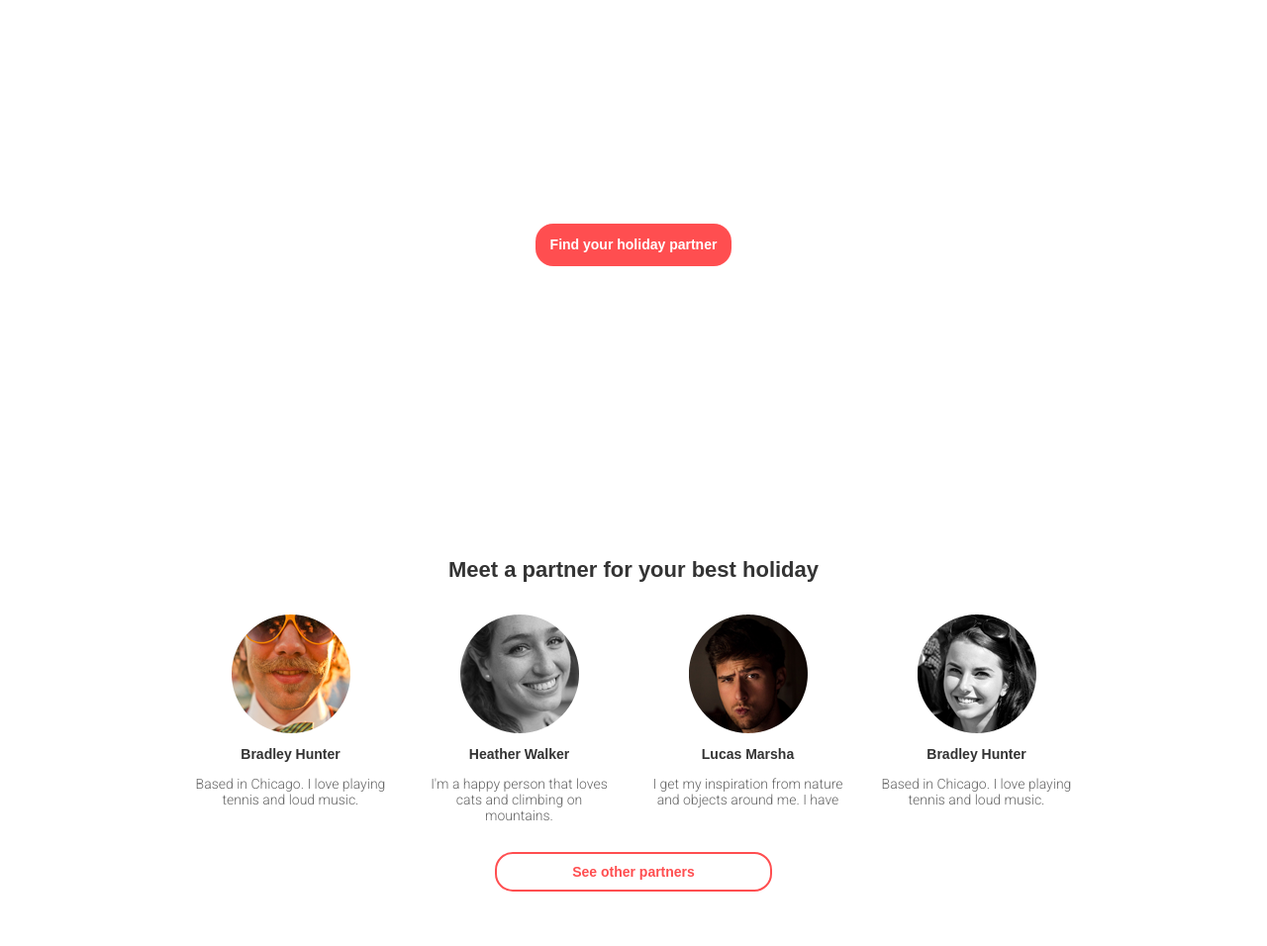
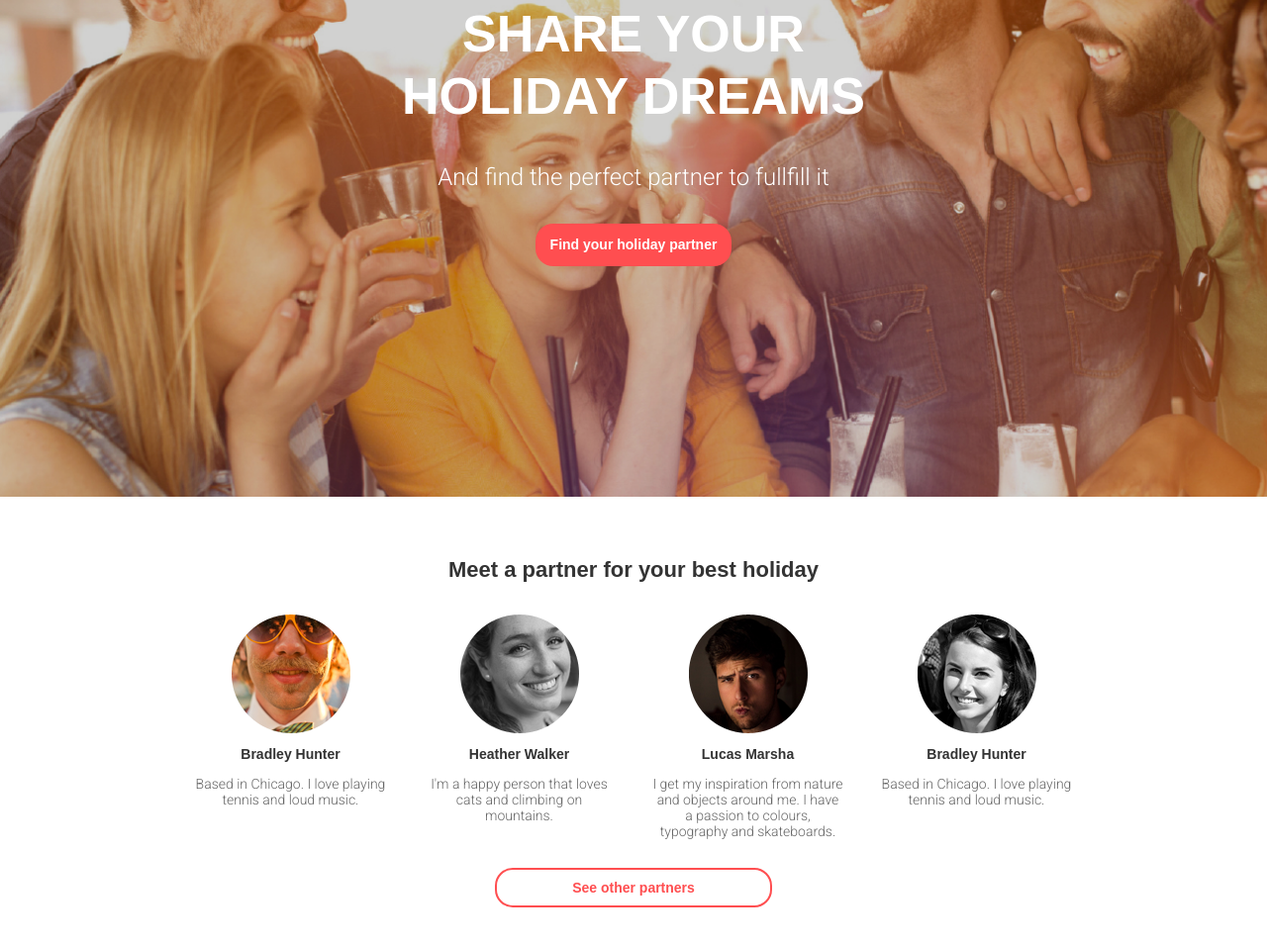
Before and after one commit to PryhodiiMia/Adaptive, a plain HTML site: page index.html in a window 1280 px wide. Shown: the part 190-1146 px from the top of the page at 99% size. Drawn offline with nearby package versions, Linux system fonts and the light colour scheme.

Commit message:
add img3

```diff
--- a/index.html
+++ b/index.html
@@ -47,7 +47,7 @@
                 <li class="partner-list-item">
                     <img src="./images/desk-3 1.png" alt="img3" class="partner-list-img">
                     <h3 class="partner-list-title">Lucas Marsha</h3>
-                    <p class="partner-list-text">I get my inspiration from nature and objects around me. I have </p>
+                    <p class="partner-list-text">I get my inspiration from nature and objects around me. I have a passion to colours, typography and skateboards.</p>
                 </li>
                 <li class="partner-list-item">
                     <img src="./images/desk-4 1.png" alt="img4" class="partner-list-img">
--- a/sass/layout/_hero.scss
+++ b/sass/layout/_hero.scss
@@ -1,7 +1,7 @@
 @import url('https://fonts.googleapis.com/css2?family=Roboto:ital,wght@0,100;0,300;0,400;0,500;0,700;0,900;1,100;1,300;1,400;1,500;1,700;1,900&display=swap');
 
 .background-container {
-    background-image: url('./images/desk-header1.png');
+    background-image: url('../images/desk-header1.png');
     background-repeat: no-repeat;
     background-size: cover;
 }
```
Also changed, not shown: css/main.css, css/main.min.css, 2 other files.
